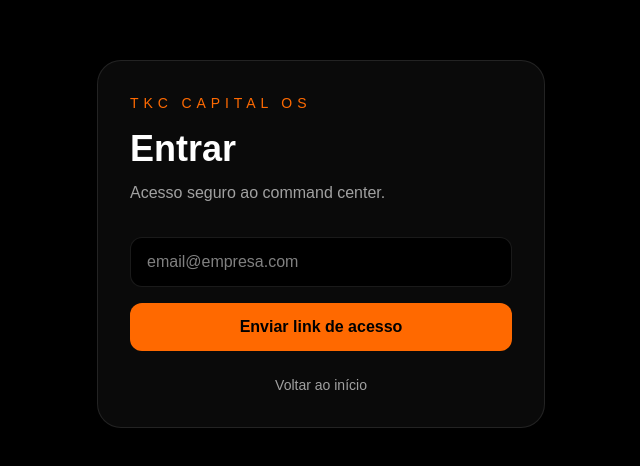
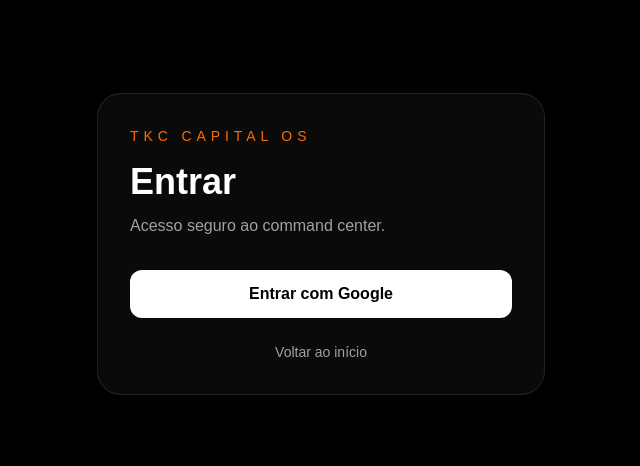
Before and after one commit to tkccapitalos-prog/TKC-Capital-OS, a Next.js app: page /login in a window 1280 px wide. Shown: the part 156-622 px from the top of the page, without its empty margins (319-959 px from the left). Built offline with nearby package versions, Linux system fonts and the light colour scheme; no server answers.

Commit message:
Add Google login button

```diff
--- a/app/login/page.tsx
+++ b/app/login/page.tsx
@@ -1,21 +1,15 @@
 "use client";
 
-import { useState } from "react";
 import { supabase } from "@/lib/supabase";
 
 export default function LoginPage() {
-  const [email, setEmail] = useState("");
-
-  async function login() {
-    const { error } = await supabase.auth.signInWithOtp({
-      email,
+  async function loginWithGoogle() {
+    await supabase.auth.signInWithOAuth({
+      provider: "google",
       options: {
-        emailRedirectTo: window.location.origin + "/auth/callback",
+        redirectTo: window.location.origin + "/auth/callback",
       },
     });
-
-    if (error) alert(error.message);
-    else alert("Link de login enviado para o teu email.");
   }
 
   return (
@@ -25,18 +19,11 @@ export default function LoginPage() {
         <h1 className="mt-4 text-4xl font-bold">Entrar</h1>
         <p className="mt-3 text-neutral-400">Acesso seguro ao command center.</p>
 
-        <input
-          className="mt-8 w-full rounded-xl border border-white/10 bg-black px-4 py-3 text-white outline-none"
-          placeholder="email@empresa.com"
-          value={email}
-          onChange={(e) => setEmail(e.target.value)}
-        />
-
         <button
-          onClick={login}
-          className="mt-4 w-full rounded-xl bg-orange-500 px-4 py-3 font-semibold text-black"
+          onClick={loginWithGoogle}
+          className="mt-8 w-full rounded-xl bg-white px-4 py-3 font-semibold text-black"
         >
-          Enviar link de acesso
+          Entrar com Google
         </button>
 
         <a href="/" className="mt-6 block text-center text-sm text-neutral-400">
```
